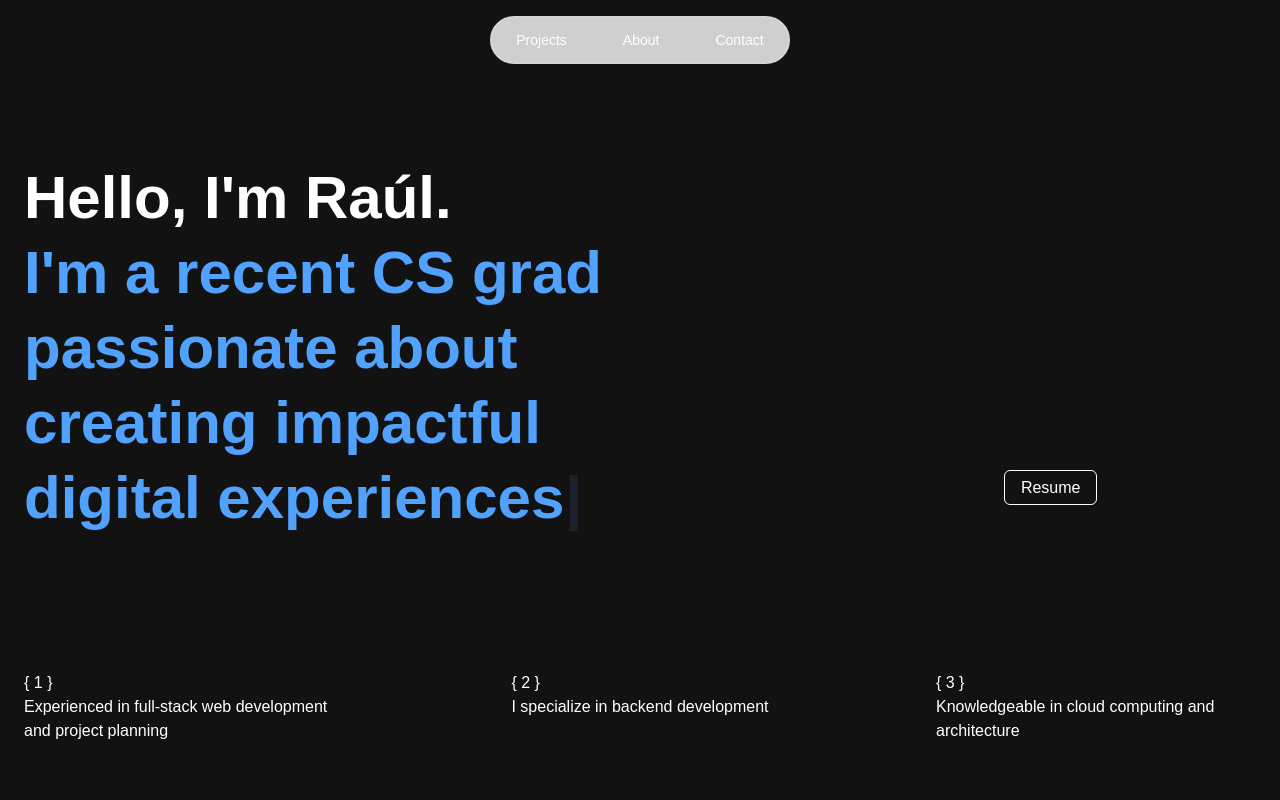
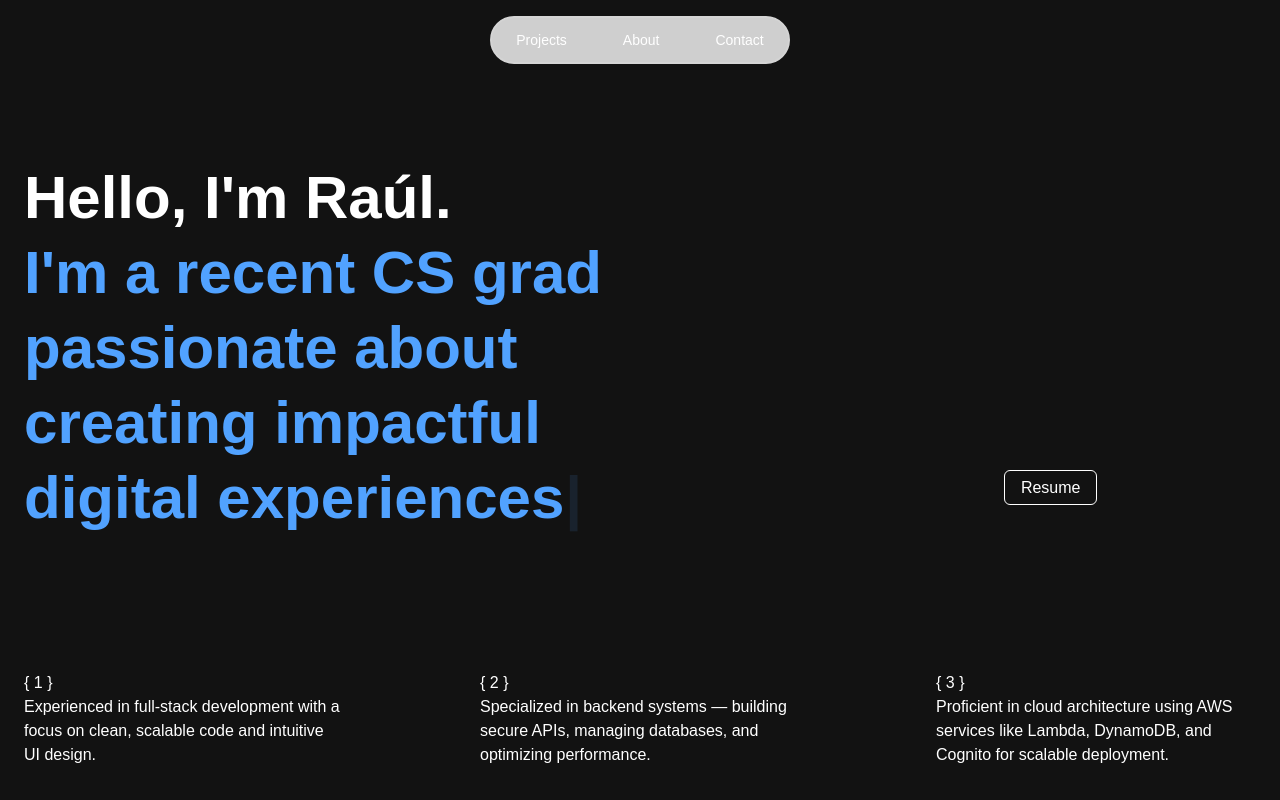
Before and after one commit to Rawwu/rawwufolio, a Next.js app: page / in a window 1280 px wide. Shown: the top 800 px of the page. Built offline with nearby package versions, Linux system fonts and the light colour scheme.

Commit message:
Update Hero section 3 points content

```diff
--- a/components/Hero.tsx
+++ b/components/Hero.tsx
@@ -53,17 +53,20 @@ export default function Hero() {
         <div className="flex flex-col md:flex-row justify-between items-start gap-8 text-left">
           <div className="max-w-xs">
             <p className="text-white text-sm md:text-base">
-              {'{ 1 } '}<br /> Experienced in full-stack web development and project planning
+              {'{ 1 } '}<br />
+              Experienced in full-stack development with a focus on clean, scalable code and intuitive UI design.
             </p>
           </div>
           <div className="max-w-xs">
             <p className="text-white text-sm md:text-base">
-              {'{ 2 } '}<br /> I specialize in backend development
+              {'{ 2 } '}<br />
+              Specialized in backend systems — building secure APIs, managing databases, and optimizing performance.
             </p>
           </div>
           <div className="max-w-xs">
             <p className="text-white text-sm md:text-base">
-              {'{ 3 } '}<br /> Knowledgeable in cloud computing and architecture
+              {'{ 3 } '}<br />
+              Proficient in cloud architecture using AWS services like Lambda, DynamoDB, and Cognito for scalable deployment.
             </p>
           </div>
         </div>
```
